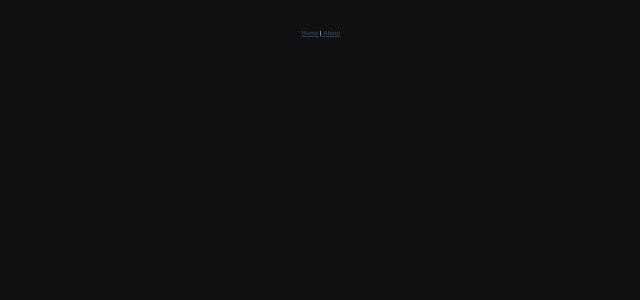
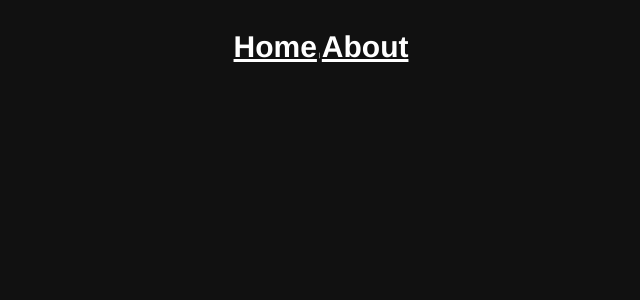
Before and after one commit to ethanl66/pokemon-vue-tutorial-whalen, a Vue app in the folder pokemon/: page /pkmn/1 in a window 1280 px wide. Shown: the top 300 px of the page, without its empty margins (319-959 px from the left). Built offline with nearby package versions, Linux system fonts and the light colour scheme.

Commit message:
L5 Dynamic Routing

```diff
--- a/pokemon/src/App.vue
+++ b/pokemon/src/App.vue
@@ -22,7 +22,8 @@
 
   a {
     font-weight: bold;
-    color: #2c3e50;
+    color: white;
+    font-size: 3rem;
 
     &.router-link-exact-active {
       color: #42b983;
--- a/pokemon/src/components/pkmnPreview.vue
+++ b/pokemon/src/components/pkmnPreview.vue
@@ -1,9 +1,11 @@
 <template>
   <div>
-    <div class="pkmn-container">
-      <h1 id="query">{{ pokemon.name }}</h1>
-      <img :src="sprite" alt="" />
-    </div>
+    <router-link :to="pkmnPath" class="link">
+      <div class="pkmn-container">
+        <h1 id="query">{{ pokemon.name }}</h1>
+        <img :src="sprite" alt="" />
+      </div>
+    </router-link>
   </div>
 </template>
 
@@ -38,6 +40,9 @@ export default {
       //return this.singlePokemon.sprites.front_default;
       return `https://pokeres.bastionbot.org/images/pokemon/${this.singlePokemon.id}.png`;
     },
+    pkmnPath: function () {
+      return `/pkmn/${this.singlePokemon.id}`;
+    },
   },
 };
 </script>
--- a/pokemon/src/router/index.js
+++ b/pokemon/src/router/index.js
@@ -10,13 +10,12 @@ const routes = [
     name: "Home",
     component: Home,
   },
-  /* {
-    path: "/about",
-    name: "About",
+  {
+    path: "/pkmn/:id",
+    name: "pkmn",
 
-    component: () =>
-      import( "../views/About.vue"),
-  }, */
+    component: () => import("../views/pkmn.vue"),
+  },
 ];
 
 const router = new VueRouter({
--- /dev/null
+++ b/pokemon/src/views/pkmn.vue
@@ -0,0 +1,9 @@
+<template>
+  <div></div>
+</template>
+
+<script>
+export default {};
+</script>
+
+<style></style>
```
